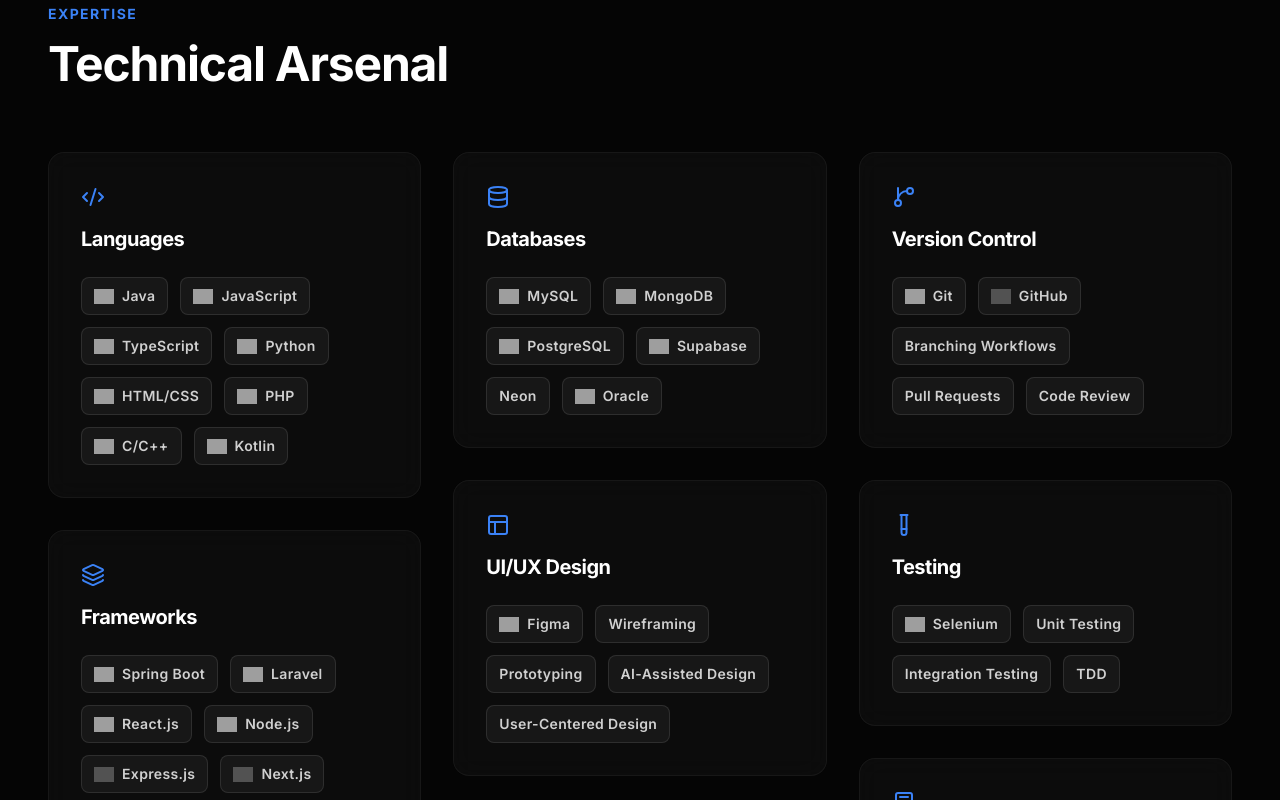
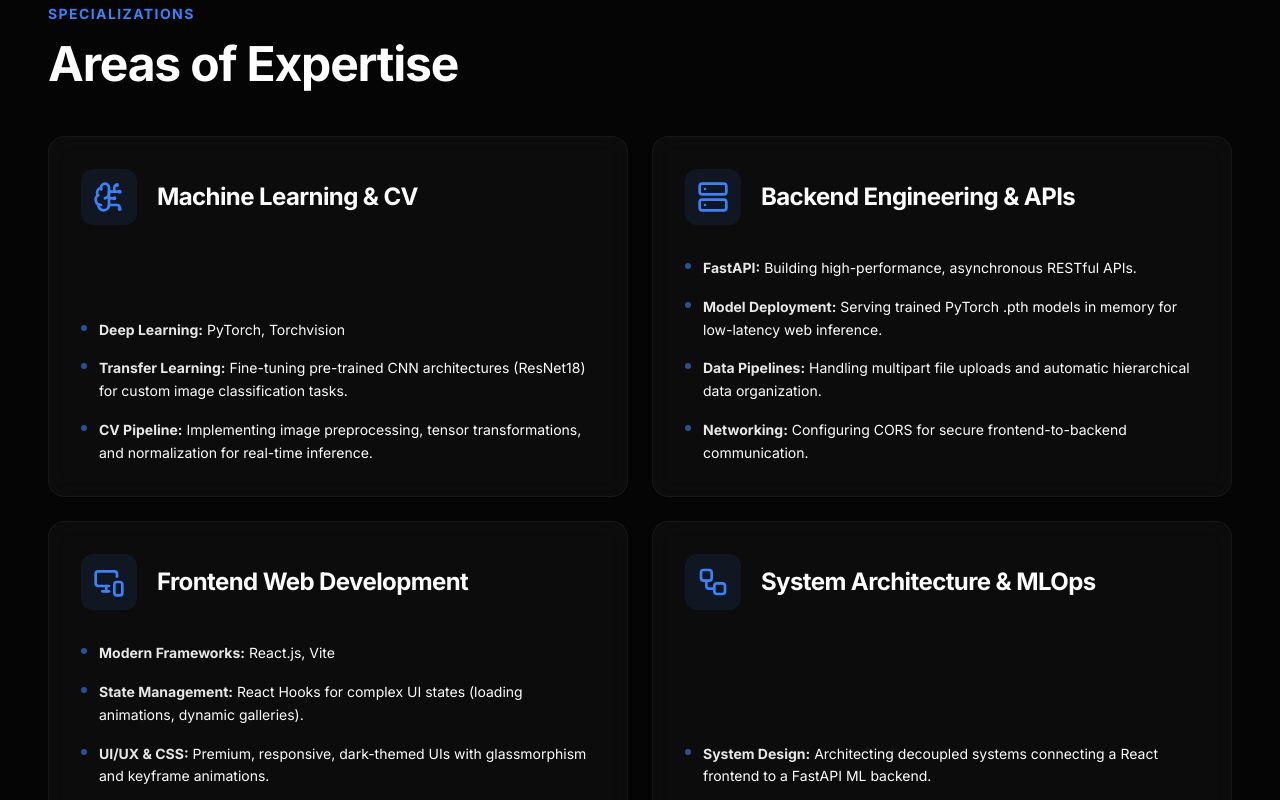
Before and after one commit to Deepatharshan/personal-portfolio, a Next.js app: page / in a window 1280 px wide. Shown: the part 2900-3700 px from the top of the page. Built offline with nearby package versions, Linux system fonts and the light colour scheme; grey boxes are pictures that could not be loaded.

Commit message:
feat: add specialized expertise to skills section

```diff
--- a/src/components/Skills.tsx
+++ b/src/components/Skills.tsx
@@ -11,8 +11,51 @@
   TestTube,
   Calculator,
   Wrench,
-  Server
+  Server,
+  BrainCircuit,
+  MonitorSmartphone,
+  Workflow
 } from "lucide-react";
+
+const specializations = [
+  {
+    title: "Machine Learning & CV",
+    icon: <BrainCircuit className="w-8 h-8 text-primary" />,
+    points: [
+      { label: "Deep Learning", desc: "PyTorch, Torchvision" },
+      { label: "Transfer Learning", desc: "Fine-tuning pre-trained CNN architectures (ResNet18) for custom image classification tasks." },
+      { label: "CV Pipeline", desc: "Implementing image preprocessing, tensor transformations, and normalization for real-time inference." }
+    ]
+  },
+  {
+    title: "Backend Engineering & APIs",
+    icon: <Server className="w-8 h-8 text-primary" />,
+    points: [
+      { label: "FastAPI", desc: "Building high-performance, asynchronous RESTful APIs." },
+      { label: "Model Deployment", desc: "Serving trained PyTorch .pth models in memory for low-latency web inference." },
+      { label: "Data Pipelines", desc: "Handling multipart file uploads and automatic hierarchical data organization." },
+      { label: "Networking", desc: "Configuring CORS for secure frontend-to-backend communication." }
+    ]
+  },
+  {
+    title: "Frontend Web Development",
+    icon: <MonitorSmartphone className="w-8 h-8 text-primary" />,
+    points: [
+      { label: "Modern Frameworks", desc: "React.js, Vite" },
+      { label: "State Management", desc: "React Hooks for complex UI states (loading animations, dynamic galleries)." },
+      { label: "UI/UX & CSS", desc: "Premium, responsive, dark-themed UIs with glassmorphism and keyframe animations." },
+      { label: "Integration", desc: "Fetch API & FormData for dynamic image blob predictions without page reloads." }
+    ]
+  },
+  {
+    title: "System Architecture & MLOps",
+    icon: <Workflow className="w-8 h-8 text-primary" />,
+    points: [
+      { label: "System Design", desc: "Architecting decoupled systems connecting a React frontend to a FastAPI ML backend." },
+      { label: "Active Learning", desc: "Built a continuous data collection flywheel capturing user feedback to automatically categorize data for model retraining." }
+    ]
+  }
+];
 
 const skillCategories = [
   {
@@ -134,9 +177,52 @@
   return (
     <section id="skills" className="py-24 relative bg-background transition-colors duration-300">
       <div className="max-w-7xl mx-auto px-6 md:px-12">
-        <div className="flex flex-col items-start mb-16">
+
+        {/* Specializations Section */}
+        <div className="flex flex-col items-start mb-12">
           <h2 className="text-sm font-bold uppercase tracking-widest text-primary mb-4">
-            Expertise
+            Specializations
+          </h2>
+          <h3 className="text-4xl md:text-5xl font-bold tracking-tight text-foreground">
+            Areas of Expertise
+          </h3>
+        </div>
+
+        <div className="grid grid-cols-1 lg:grid-cols-2 gap-6 mb-32">
+          {specializations.map((spec, index) => (
+            <motion.div
+              key={spec.title}
+              initial={{ opacity: 0, y: 20 }}
+              whileInView={{ opacity: 1, y: 0 }}
+              viewport={{ once: true, margin: "-50px" }}
+              transition={{ duration: 0.5, delay: index * 0.1 }}
+              className="glass p-8 rounded-2xl border-border hover:border-primary/40 transition-colors flex flex-col group"
+            >
+              <div className="flex items-center gap-5 mb-8">
+                <div className="bg-primary/10 p-3 rounded-xl group-hover:scale-110 transition-transform">
+                  {spec.icon}
+                </div>
+                <h4 className="text-2xl font-bold text-foreground tracking-tight">{spec.title}</h4>
+              </div>
+
+              <ul className="space-y-4 mt-auto">
+                {spec.points.map((point, i) => (
+                  <li key={i} className="text-sm text-muted-foreground leading-relaxed flex items-start gap-3">
+                    <div className="w-1.5 h-1.5 rounded-full bg-primary/60 mt-1.5 shrink-0" />
+                    <div>
+                      <strong className="text-foreground/90 font-bold">{point.label}:</strong> {point.desc}
+                    </div>
+                  </li>
+                ))}
+              </ul>
+            </motion.div>
+          ))}
+        </div>
+
+        {/* Technical Arsenal Section */}
+        <div className="flex flex-col items-start mb-12">
+          <h2 className="text-sm font-bold uppercase tracking-widest text-primary mb-4">
+            Technologies
           </h2>
           <h3 className="text-4xl md:text-5xl font-bold tracking-tight text-foreground">
             Technical Arsenal
```
